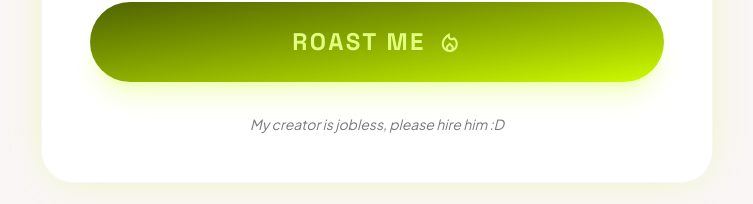
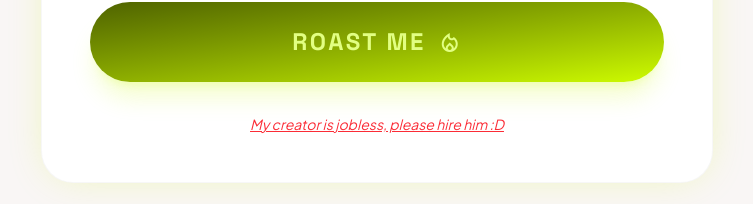
Before and after one commit to ObiajuluM/dis-ai-pear, a React (Vite) app: page / in a window 1280 px wide. Shown: the part 845-1049 px from the top of the page, without its empty margins (263-1016 px from the left). Built offline with nearby package versions, Linux system fonts and the light colour scheme; no server answers.

Commit message:
styled link

```diff
--- a/src/pages/Home.jsx
+++ b/src/pages/Home.jsx
@@ -68,7 +68,7 @@ export default function Home({ onNavigateToResult, onNavigateHome }) {
               <RoastButton onClick={handleRoast} />
             </div>
             <a href="https://x.com/obiajulu_m">
-              <p className="mt-8 text-center font-body text-sm text-outline italic">
+              <p className="mt-8 text-center font-body text-sm text-red-500 italic underline">
                 My creator is jobless, please hire him :D
               </p>
             </a>
```
